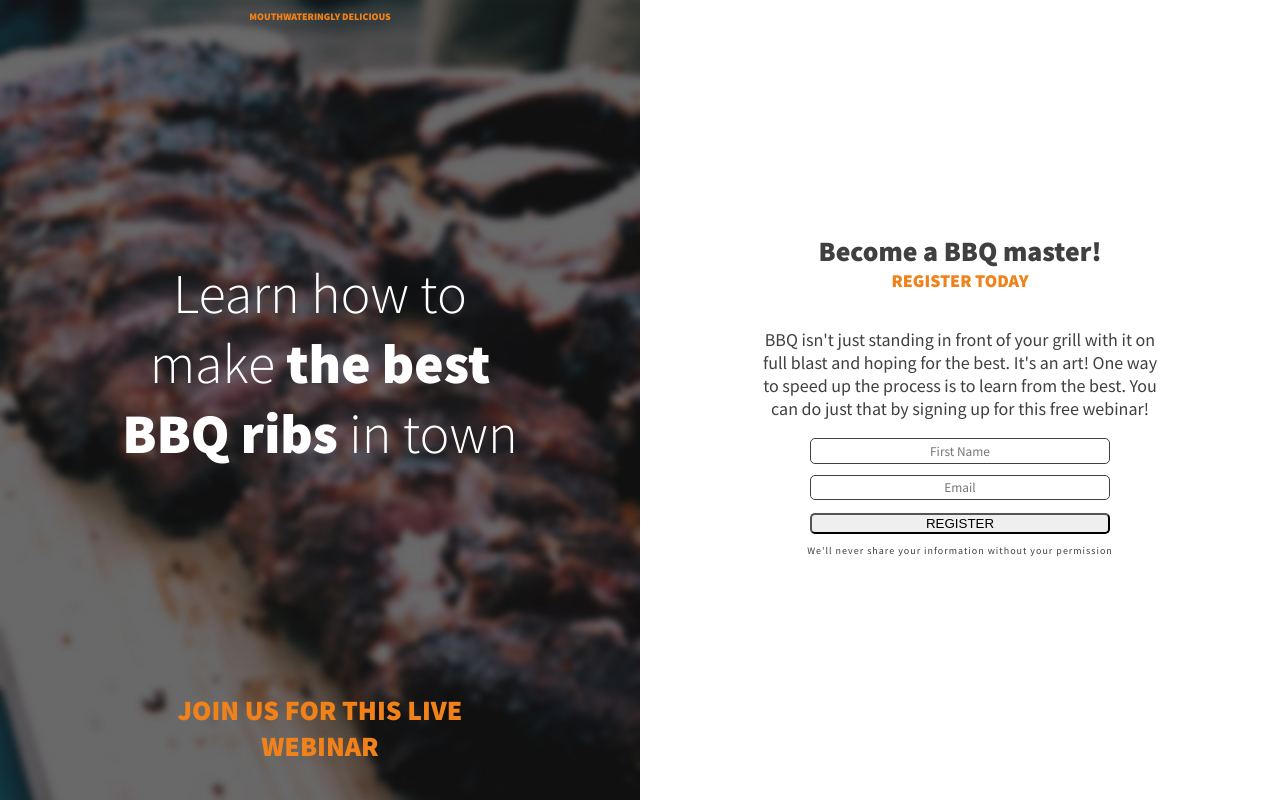
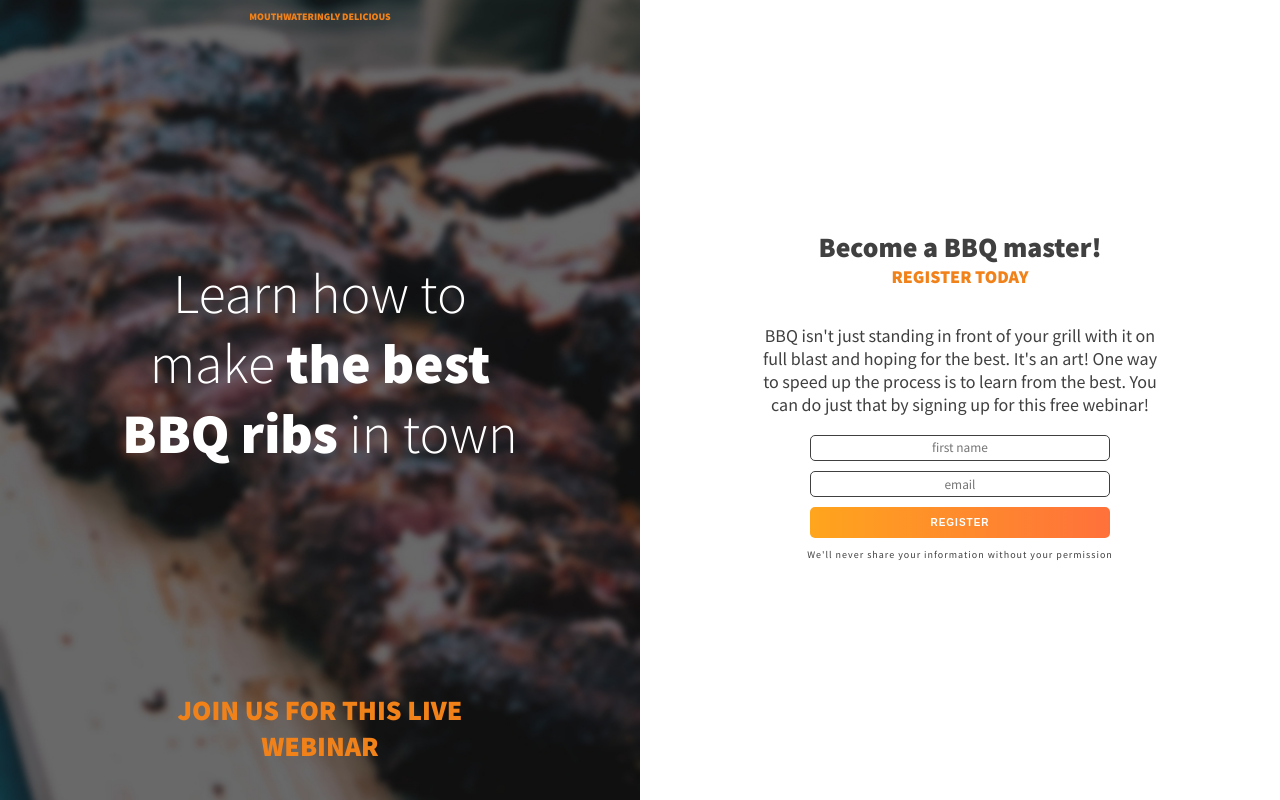
Before and after one commit to Mohak-Trivedi/bbqSplash, a website built with Vite: page index.html in a window 1280 px wide. Built offline with nearby package versions, Linux system fonts and the light colour scheme.

Commit message:
added gradient and transition to button

```diff
--- a/css/styles.css
+++ b/css/styles.css
@@ -111,6 +111,27 @@ input {
     border: 1px solid #404040;
 }
 
+.btn {
+    display: inline-block;
+    padding: 1em 1.5em;
+    font-size: .625rem;
+    text-transform: uppercase;
+    font-weight: 900;
+    letter-spacing: 1px;
+    border: 0;
+    cursor: pointer;
+}
+
+.btn-primary {
+    background: linear-gradient(to left, #ff713b,#ffa51d);
+    color: white;
+    transition: color 1s;
+}
+
+.btn-primary:hover {
+    color: black;
+}
+
 /* =================
    media queries
    ================= */
--- a/index.html
+++ b/index.html
@@ -21,9 +21,9 @@
             <p>Register Today</p>
             <p>BBQ isn't just standing in front of your grill with it on full blast and hoping for the best. It's an art! One way to speed up the process is to learn from the best. You can do just that by signing up for this free webinar!</p>
             <form class="email-collector" action="#" method="POST">
-                <input type="text" id="fname" placeholder="First Name" required>
-                <input type="email" id="email" placeholder="Email" required>
-                <button type="submit" class="btn btn-primary">REGISTER</button>
+                <input type="text" id="fname" placeholder="first name" required>
+                <input type="email" id="email" placeholder="email" required>
+                <button type="submit" class="btn btn-primary">register</button>
             </form>
             <p class="fine-print">We'll never share your information without your permission</p>
         </div>
```
